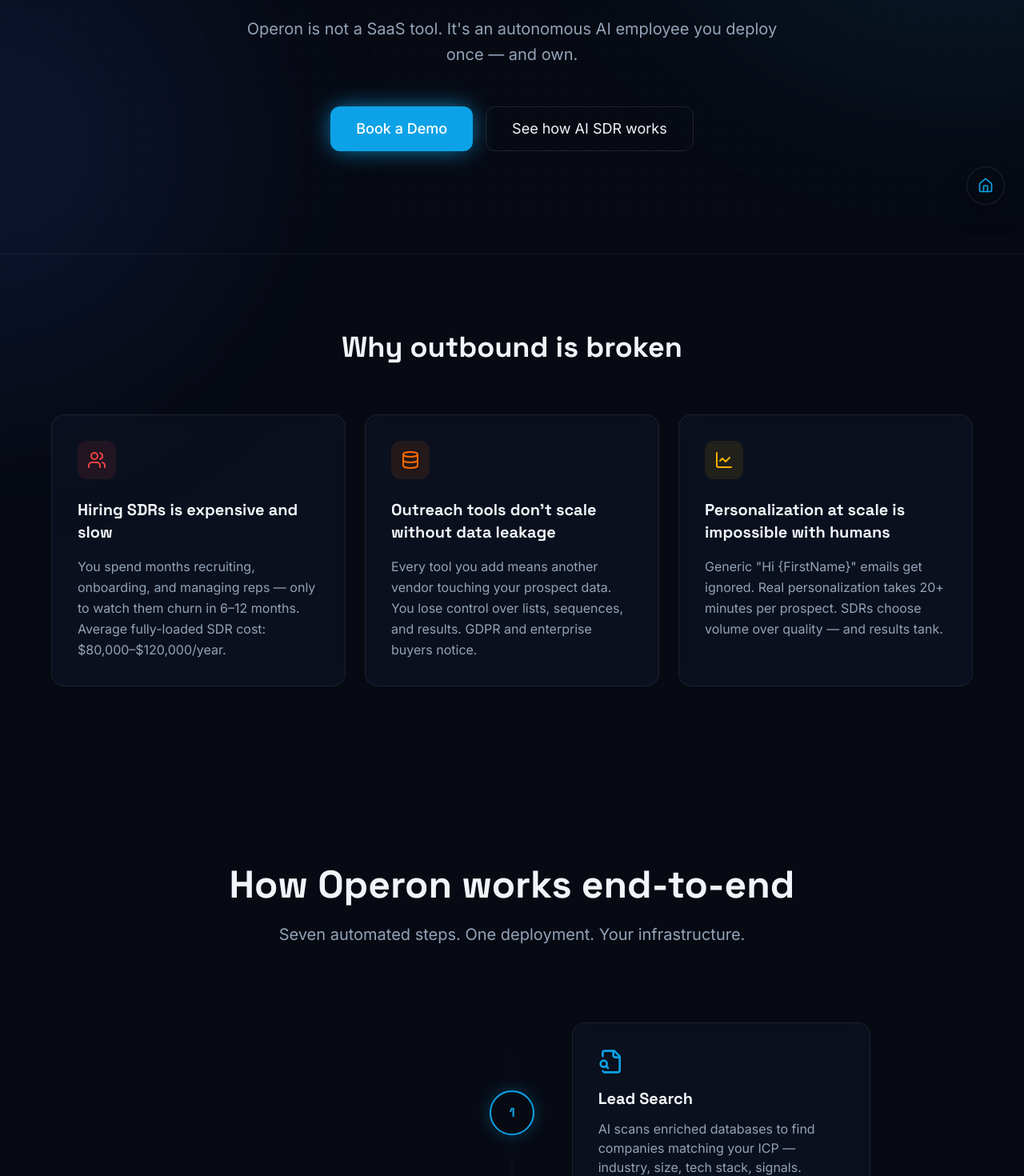
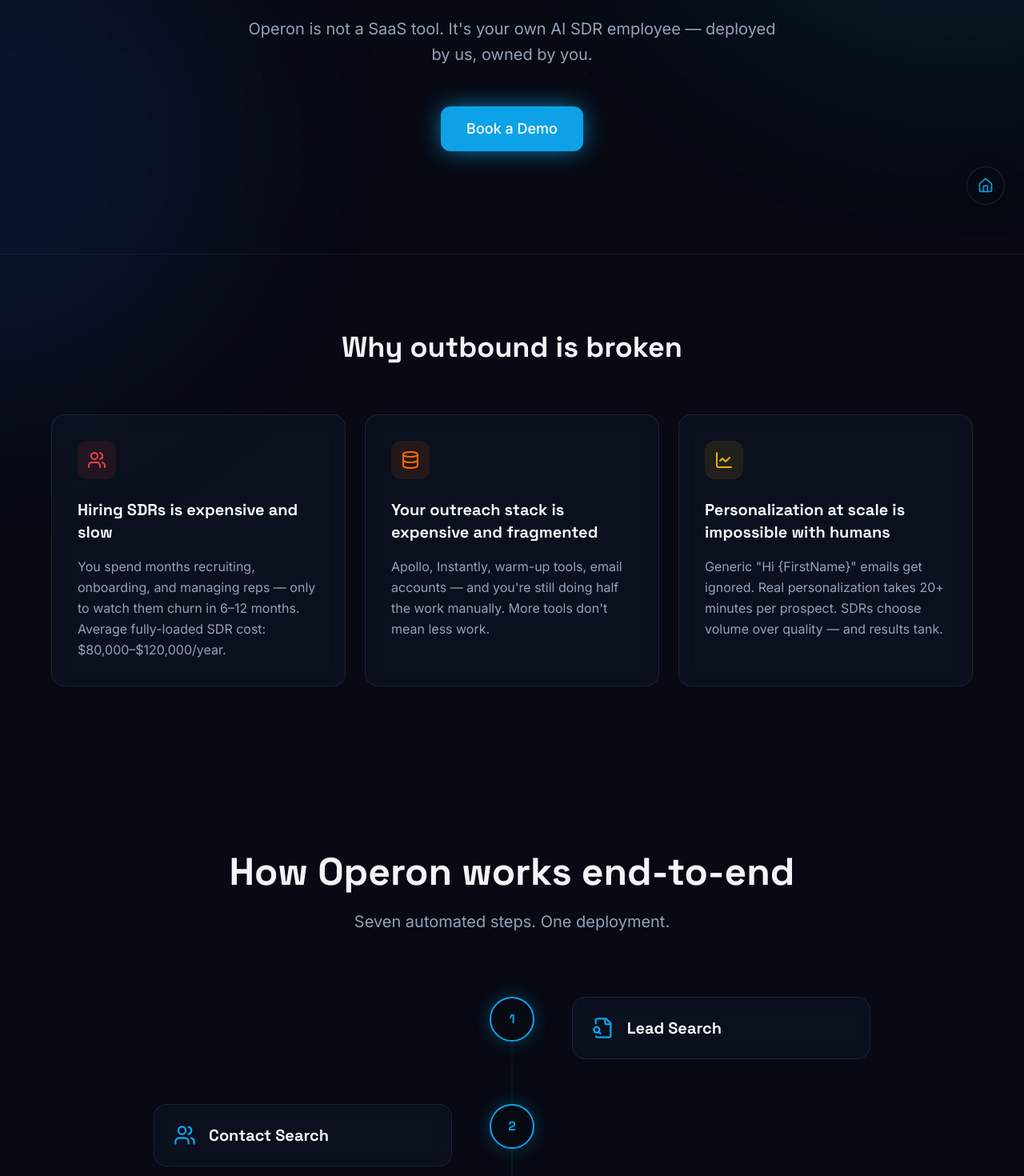
Before and after one commit to CustomSolutionGit/OperonAI, a React (Vite) app in the folder artifacts/operon-landing/: page / in a window 1280 px wide. Shown: the part 520-1990 px from the top of the page at 80% size. Built offline with nearby package versions, Linux system fonts and the light colour scheme.

Commit message:
Focus on AI SDR employee

```diff
--- a/artifacts/operon-landing/src/pages/Home.tsx
+++ b/artifacts/operon-landing/src/pages/Home.tsx
@@ -1,3 +1,4 @@
+import { useEffect, useState } from "react";
 import { motion, type Variants } from "framer-motion";
 import { Database, Users, LineChart, Cpu, FileSearch, Send, ShieldCheck, CheckCircle2, House } from "lucide-react";
 import { trackCalendlyClick, trackCtaClick } from "../lib/analytics";
@@ -16,10 +17,26 @@
 };
 
 const primaryCtaClass = "inline-flex min-h-14 w-full cursor-pointer items-center justify-center rounded-xl bg-primary px-8 text-lg font-medium text-primary-foreground shadow-[0_0_30px_-5px_hsl(var(--primary))] transition-all hover:brightness-110 sm:w-auto";
-const secondaryCtaClass = "inline-flex min-h-14 w-full cursor-pointer items-center justify-center rounded-xl border border-white/10 px-8 text-lg text-foreground transition-all hover:bg-white/5 sm:w-auto";
 const outlineCtaClass = "inline-flex min-h-10 cursor-pointer items-center justify-center rounded-xl border border-primary/50 px-4 text-sm font-medium text-primary transition-all hover:bg-primary/10";
 
 export default function Home() {
+  const [expandedStep, setExpandedStep] = useState<string | null>(null);
+  const [supportsHover, setSupportsHover] = useState(false);
+
+  useEffect(() => {
+    const mediaQuery = window.matchMedia("(hover: hover) and (pointer: fine)");
+    const syncSupportsHover = () => {
+      setSupportsHover(mediaQuery.matches);
+    };
+
+    syncSupportsHover();
+    mediaQuery.addEventListener("change", syncSupportsHover);
+
+    return () => {
+      mediaQuery.removeEventListener("change", syncSupportsHover);
+    };
+  }, []);
+
   const scrollToTop = () => {
     window.scrollTo({ top: 0, behavior: "smooth" });
   };
@@ -29,8 +46,10 @@
     trackCalendlyClick(location);
   };
 
-  const handleSeeHowClick = (location: string) => {
-    trackCtaClick("See how AI SDR works", location);
+  const handleStepClick = (stepNum: string) => {
+    if (supportsHover) return;
+
+    setExpandedStep((currentStep) => (currentStep === stepNum ? null : stepNum));
   };
 
   return (
@@ -72,21 +91,16 @@
             </motion.div>
 
             <motion.h1 variants={fadeInUp} className="text-5xl md:text-7xl font-bold font-display leading-[1.1] tracking-tight mb-8">
-              AI SDR employee for cold outreach <span className="text-transparent bg-clip-text bg-gradient-to-r from-primary to-cyan-400">inside your infrastructure</span>
+              AI SDR employee for cold outreach <span className="text-transparent bg-clip-text bg-gradient-to-r from-primary to-cyan-400">does 60–80% of SDR work</span>
             </motion.h1>
 
             <motion.p variants={fadeInUp} className="text-xl text-muted-foreground mb-12 max-w-2xl leading-relaxed">
-              Operon is not a SaaS tool. It's an autonomous AI employee you deploy once — and own.
+              Operon is not a SaaS tool. It's your own AI SDR employee — deployed by us, owned by you.
             </motion.p>
 
             <motion.div variants={fadeInUp} className="flex flex-col sm:flex-row items-center gap-4">
               <a href="https://calendly.com/operonai/30min" target="_blank" rel="noopener noreferrer" className={primaryCtaClass} data-testid="cta-book-demo-hero" onClick={() => handleBookDemoClick("hero") }>
                 <span>Book a Demo</span>
-              </a>
-              <a href="#how-it-works" className={secondaryCtaClass} data-testid="cta-see-how-hero" onClick={() => handleSeeHowClick("hero") }>
-                <span>
-                  See how AI SDR works
-                </span>
               </a>
             </motion.div>
           </motion.div>
@@ -118,9 +132,9 @@
                 <div className="w-12 h-12 rounded-xl bg-orange-500/10 text-orange-500 flex items-center justify-center mb-6">
                   <Database className="w-6 h-6" />
                 </div>
-                <h3 className="text-xl font-bold font-display mb-4">Outreach tools don't scale without data leakage</h3>
+                <h3 className="text-xl font-bold font-display mb-4">Your outreach stack is expensive and fragmented</h3>
                 <p className="text-muted-foreground leading-relaxed">
-                  Every tool you add means another vendor touching your prospect data. You lose control over lists, sequences, and results. GDPR and enterprise buyers notice.
+                  Apollo, Instantly, warm-up tools, email accounts — and you're still doing half the work manually. More tools don't mean less work.
                 </p>
               </motion.div>
 
@@ -138,14 +152,14 @@
         </section>
 
         {/* Section 3 - Workflow */}
-        <section id="how-it-works" className="container mx-auto scroll-mt-28 px-6 py-32 relative">
+        <section id="how-it-works" className="container mx-auto scroll-mt-28 px-6 py-28 relative">
           <motion.div
             initial="hidden" whileInView="visible" viewport={{ once: true, margin: "-100px" }}
             variants={fadeInUp}
-            className="text-center mb-24"
+            className="text-center mb-20"
           >
             <h2 className="text-4xl md:text-5xl font-bold font-display mb-6">How Operon works end-to-end</h2>
-            <p className="text-xl text-muted-foreground">Seven automated steps. One deployment. Your infrastructure.</p>
+            <p className="text-xl text-muted-foreground">Seven automated steps. One deployment. </p>
           </motion.div>
 
           <div className="max-w-4xl mx-auto relative">
@@ -163,14 +177,26 @@
             ].map((step, idx) => {
               const isEven = idx % 2 !== 0;
               const Icon = step.icon;
+              const isExpanded = expandedStep === step.num;
+
               return (
                 <motion.div
                   key={step.num}
-                  initial={{ opacity: 0, y: 40 }}
+                  initial={{ opacity: 0, y: 56 }}
                   whileInView={{ opacity: 1, y: 0 }}
-                  viewport={{ once: true, margin: "-100px" }}
+                  viewport={{ amount: 0.65 }}
                   transition={{ duration: 0.6, delay: idx * 0.1 }}
-                  className={`relative flex items-center justify-between mb-16 md:mb-24 ${isEven ? 'md:flex-row-reverse' : ''} flex-row`}
+                  className={`relative flex items-start justify-between mb-12 md:mb-14 ${isEven ? 'md:flex-row-reverse' : ''} flex-row`}
+                  onMouseEnter={() => {
+                    if (supportsHover) {
+                      setExpandedStep(step.num);
+                    }
+                  }}
+                  onMouseLeave={() => {
+                    if (supportsHover) {
+                      setExpandedStep((currentStep) => (currentStep === step.num ? null : currentStep));
+                    }
+                  }}
                 >
                   <div className={`hidden md:block w-5/12 ${isEven ? 'text-left' : 'text-right'}`} />
 
@@ -181,12 +207,24 @@
 
                   {/* Card */}
                   <div className="w-full md:w-5/12 pl-20 md:pl-0">
-                    <div className="glass-card p-6 md:p-8 rounded-2xl hover:-translate-y-1 transition-transform duration-300 relative group">
-                      <div className="absolute inset-0 bg-primary/5 rounded-2xl opacity-0 group-hover:opacity-100 transition-opacity" />
-                      <Icon className="w-8 h-8 text-primary mb-4" />
-                      <h3 className="text-xl font-bold font-display mb-3">{step.title}</h3>
-                      <p className="text-muted-foreground">{step.desc}</p>
-                    </div>
+                    <button
+                      type="button"
+                      onClick={() => handleStepClick(step.num)}
+                      aria-expanded={isExpanded}
+                      className="glass-card w-full rounded-2xl border border-white/5 bg-background/60 p-5 text-left transition-colors duration-300 hover:bg-background/80 md:p-6"
+                    >
+                      <div className="flex items-center gap-4">
+                        <Icon className="h-7 w-7 shrink-0 text-primary" />
+                        <h3 className="text-lg md:text-xl font-bold font-display">{step.title}</h3>
+                      </div>
+                      <div
+                        className={`grid transition-all duration-300 ease-out ${isExpanded ? "mt-4 grid-rows-[1fr] opacity-100" : "grid-rows-[0fr] opacity-0"}`}
+                      >
+                        <div className="overflow-hidden">
+                          <p className="text-muted-foreground">{step.desc}</p>
+                        </div>
+                      </div>
+                    </button>
                   </div>
                 </motion.div>
               );
@@ -221,10 +259,10 @@
             <div className="absolute top-0 right-0 w-full h-1/2 bg-gradient-to-b from-primary/10 to-transparent pointer-events-none" />
             <h2 className="text-3xl md:text-5xl font-bold font-display mb-8 text-white">You own the AI. Not the other way around.</h2>
             <p className="text-lg md:text-xl text-muted-foreground leading-relaxed mb-10 text-left md:text-center">
-              Most AI outreach tools are rented intelligence — you pay monthly, they own your data, and the day you cancel, everything disappears. Operon is different. We deploy the AI once into your infrastructure. Your data never leaves your stack. Your sequences, your prospect lists, your results — all yours. Forever.
+              No infrastructure? We can host it in the cloud. Prefer your own stack? We can deploy it there too. Either way, the AI works for you — and belongs to you. No lock-in, no hidden dependencies. You pay only after setup, testing, and approval — if you're satisfied with the result.
             </p>
             <div className="text-primary font-medium">
-              Deploy once. Own forever.
+              Run first. Pay after. Own it fully.
             </div>
           </motion.div>
         </section>
@@ -237,21 +275,16 @@
             className="max-w-3xl mx-auto text-center"
           >
             <motion.h2 variants={fadeInUp} className="text-4xl md:text-6xl font-bold font-display mb-6">
-              Ready to deploy your AI SDR?
+              Ready to hire your AI SDR employee?
             </motion.h2>
             <motion.p variants={fadeInUp} className="text-xl text-muted-foreground mb-12">
-              $2,000 one-time setup. Book a call and we'll scope your infrastructure in 30 minutes.
+              $2,000 one-time setup. Book a call and we'll map out your outbound workflow in 30 minutes.
             </motion.p>
 
             <motion.div variants={fadeInUp} className="flex flex-col sm:flex-row justify-center items-center gap-4 mb-12">
               <a href="https://calendly.com/operonai/30min" target="_blank" rel="noopener noreferrer" className={`${primaryCtaClass} min-h-16 px-10 text-xl font-bold`} data-testid="cta-book-demo-footer" onClick={() => handleBookDemoClick("footer") }>
                 <span>
                   Book a Demo
-                </span>
-              </a>
-              <a href="#how-it-works" className={`${secondaryCtaClass} min-h-16 px-10`} data-testid="cta-see-how-footer" onClick={() => handleSeeHowClick("footer") }>
-                <span>
-                  See how AI SDR works
                 </span>
               </a>
             </motion.div>
```
Also changed, not shown: 1 other file (tests, documents, lock files or other folders).
